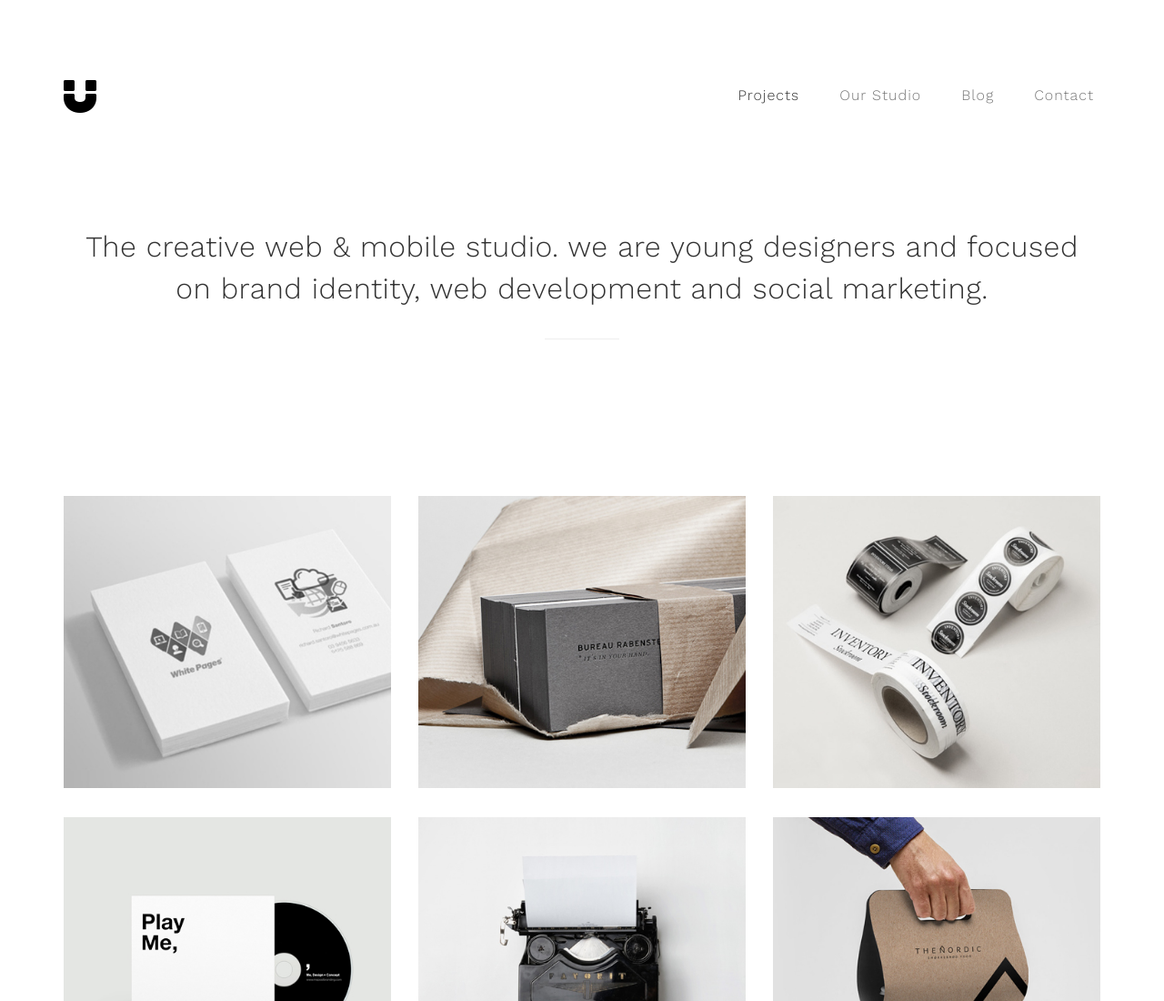
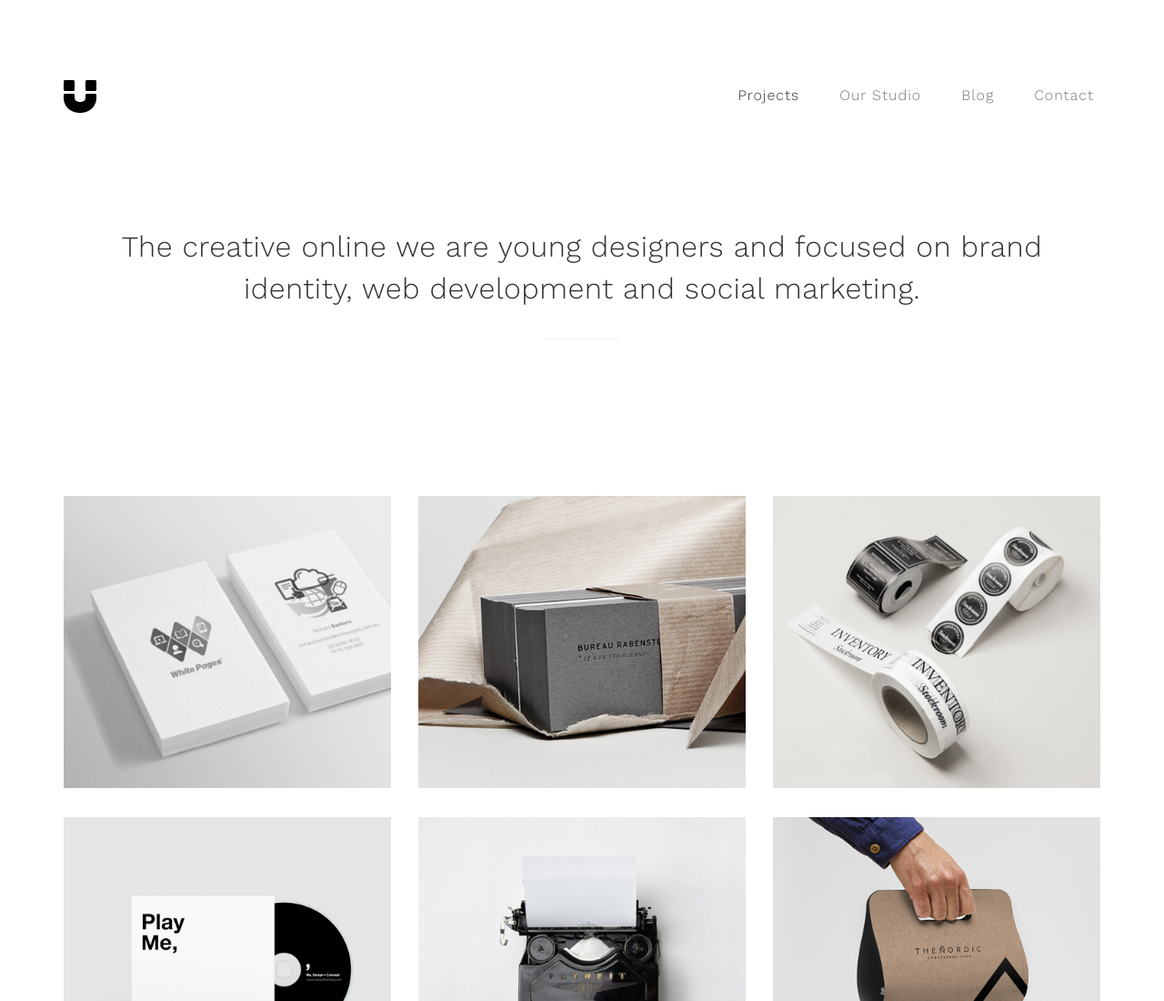
Before and after one commit to foppery/foppery.github.io, a plain HTML site: page index.html in a window 1280 px wide. Shown: the top 1100 px of the page at 91% size. Drawn offline with nearby package versions, Linux system fonts and the light colour scheme.

Commit message:
Update index.html

```diff
--- a/index.html
+++ b/index.html
@@ -62,7 +62,7 @@
 
                <div class="col-md-12 col-sm-12">
                    <!-- <h2>The creative web & mobile studio. we are young designers and focused on brand identity, web development and social marketing.</h2>-->
-                   <h2>The creative web & mobile studio. we are young designers and focused on brand identity, web development and social marketing.</h2>
+                   <h2>The creative online we are young designers and focused on brand identity, web development and social marketing.</h2>
                     <hr>
                </div>
 
```
